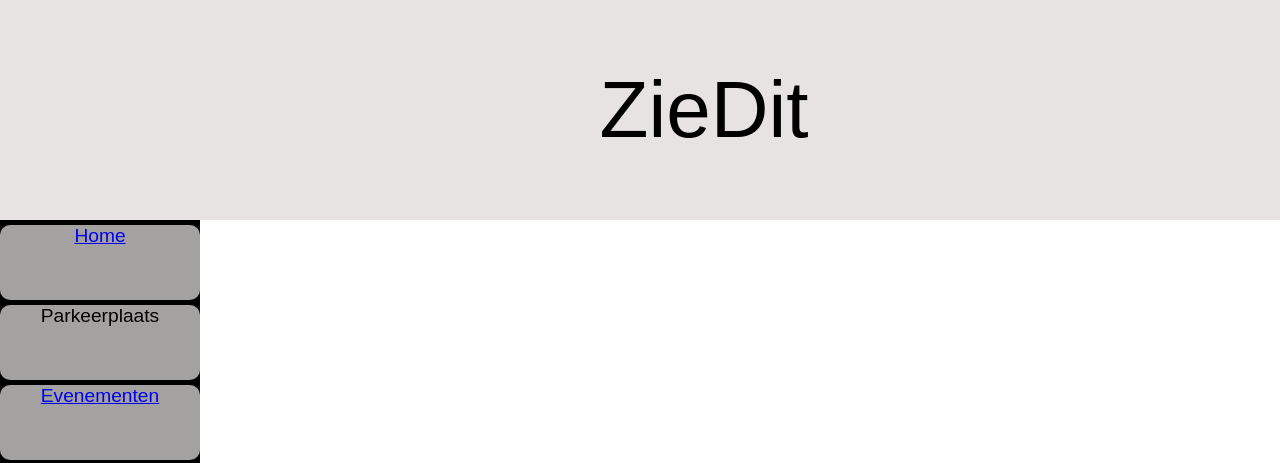
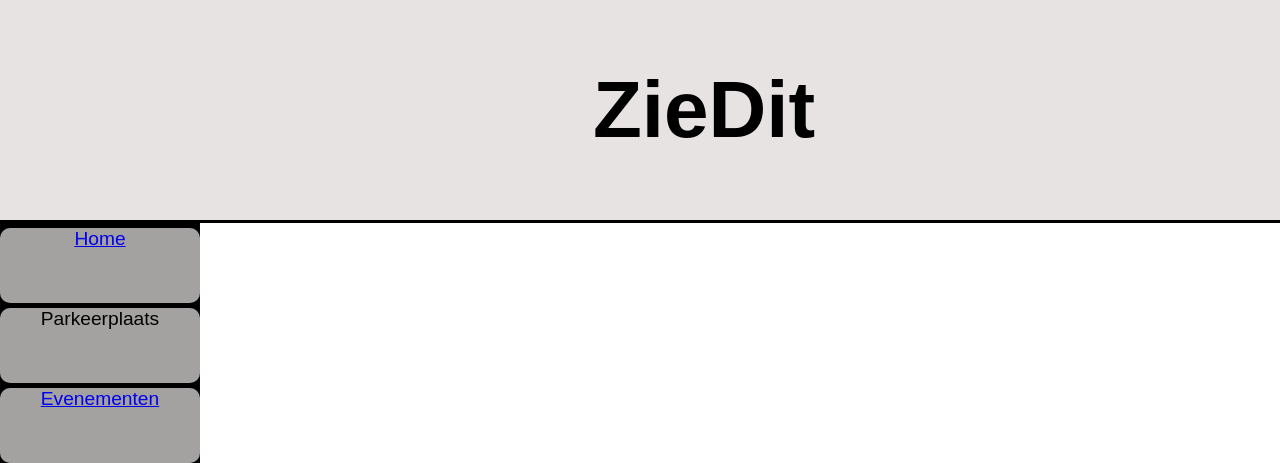
Before and after one commit to LGZUYD/Casus_flask, a Flask app: template templates/evenementen.html in a window 1280 px wide; the page is wider, and only the part inside the window is pictured. Shown: the top 463 px of that part. Run offline with Flask 3, Linux system fonts and the light colour scheme; the template is opened without the code that fills it, so the values that code supplies are empty.

Commit message:
bold text lol

```diff
--- a/static/css/base.css
+++ b/static/css/base.css
@@ -12,6 +12,7 @@ html, body{
     font-size: 80px;
     padding:5%;
     background-color: rgb(231, 227, 227);
+    border-bottom:solid black
 }
 
 #navAndContent-container{
--- a/templates/base.html
+++ b/templates/base.html
@@ -8,7 +8,7 @@
     <title>{%block title%}{%endblock%}</title>
 </head>
 <body>
-    <header id="header">ZieDit</header>
+    <header id="header"><b>ZieDit</b></header>
 
     <div id="navAndContent-container">
         <div id="navbar-container">
```
